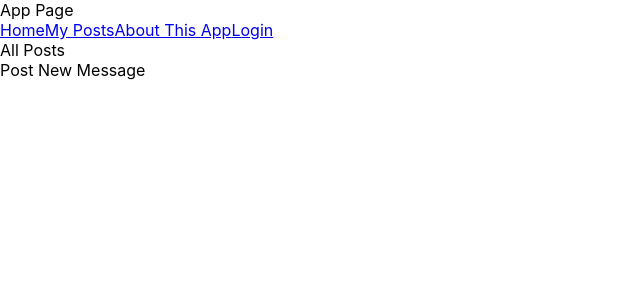
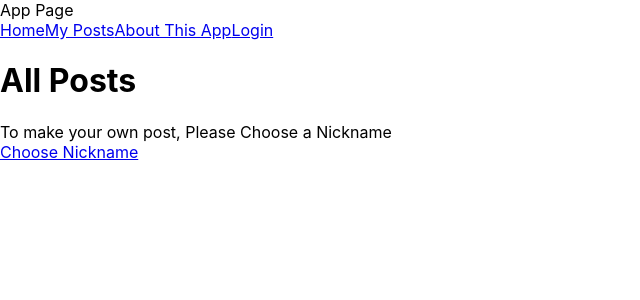
Before and after one commit to Mshea424/GA-SEI-Project-3, a React (Create React App) app in the folder client/: page /posts in a window 1280 px wide. Shown: the top 300 px of the page, without its empty margins (0-640 px from the left). Built offline with nearby package versions, Linux system fonts and the light colour scheme.

Commit message:
Added toggle states for User Nickname & create new Post

```diff
--- a/client/src/components/AllPosts.js
+++ b/client/src/components/AllPosts.js
@@ -1,5 +1,5 @@
 import React, { Component } from 'react'
-import {Link} from 'react-router-dom'
+import { Link } from 'react-router-dom'
 
 export default class AllPosts extends Component {
 
@@ -17,20 +17,43 @@ export default class AllPosts extends Component {
     }
 
     toggleCreatingPost = () => {
-        this.setState({creatingPost: !this.state.creatingPost})
+        this.setState({ creatingPost: !this.state.creatingPost })
         console.log(this.state.creatingPost)
     }
 
     render() {
         return (
             <div>
-                All Posts
+                <h1>All Posts</h1>
+
+                <div>
+                    {this.state.allPosts.map(() => {
+                        return (
+                            <div>
+
+                            </div>
+                        )
+                    })}
+                </div>
+
+                <div>
+                    {this.props.userName === 'guest' ?
+                        <div>
+                            <div>To make your own post, Please Choose a Nickname</div>
+                            <Link to="/login">Choose Nickname</Link>
+                        </div> :
+
                         <div onClick={this.toggleCreatingPost}>
                             {this.state.creatingPost ?
                                 <div>Cancel this Form</div> :
                                 <div>Post New Message</div>}
+                        </div>}
                 </div>
-
+                {this.state.creatingPost ?
+                <div>
+                    Create Post Form
+                </div>
+                : null}
             </div>
         )
     }
```
Lines whose indentation alone changed are shown as unchanged.
